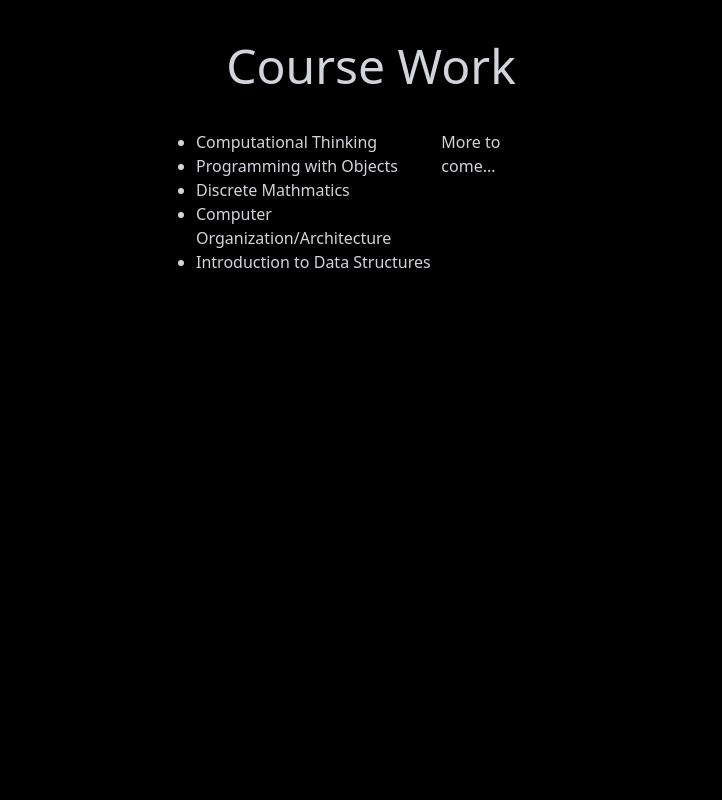
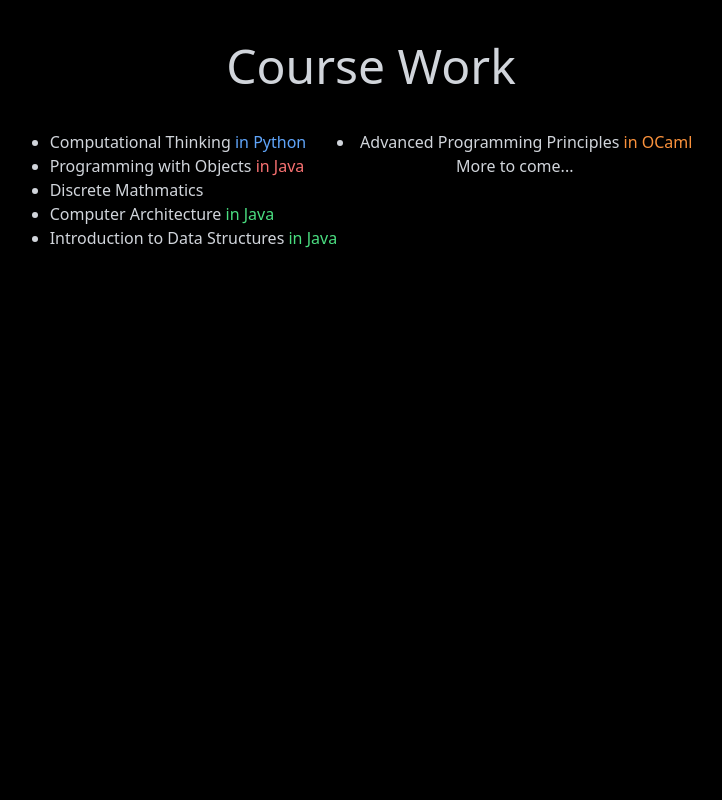
Before and after one commit to AmaarM/homepage, a Next.js app: page / in a window 1280 px wide. Shown: the part 1980-2780 px from the top of the page, without its empty margins (269-991 px from the left). Built offline with nearby package versions, Linux system fonts and the light colour scheme; no server answers.

Commit message:
Added transitions to more info button. Changed width for some sections

```diff
--- a/src/components/About.tsx
+++ b/src/components/About.tsx
@@ -5,7 +5,7 @@
   return (
     <div
       id="about"
-      className="text-skin-base md:w-screen flex flex-col justify-evenly my-10 ease-in duration-300 items-center w-[200px] mx-auto"
+      className="text-skin-base md:w-screen flex flex-col justify-evenly my-10 ease-in duration-300 items-center w-[400px] mx-auto"
     >
       <Image
         src={ProfilePic}
@@ -20,18 +20,34 @@
         of Minnesota
       </p>
       <h1 className="md:text-5xl text-3xl my-10 items-center">Course Work</h1>
-      <div className="text-skin-base flex flex-row justify-between md:max-w-[350px] max-w-[300px]">
+      <div className="text-skin-base flex flex-row justify-between md:max-w-[700px]">
         <div>
           <ul className="list-disc">
-            <li className="list-item">Computational Thinking</li>
-            <li className="list-item">Programming with Objects</li>
+            <li className="list-item">
+              Computational Thinking{" "}
+              <span className="text-blue-400">in Python</span>
+            </li>
+            <li className="list-item">
+              Programming with Objects{" "}
+              <span className="text-red-400">in Java</span>
+            </li>
             <li className="list-item">Discrete Mathmatics</li>
-            <li className="list-item">Computer Organization/Architecture</li>
-            <li className="list-item">Introduction to Data Structures</li>
+            <li className="list-item">
+              Computer Architecture{" "}
+              <span className="text-green-400">in Java</span>
+            </li>
+            <li className="list-item">
+              Introduction to Data Structures{" "}
+              <span className="text-green-400">in Java</span>
+            </li>
           </ul>
         </div>
         <div>
-          <p>More to come...</p>
+          <li className="list-item">
+            Advanced Programming Principles{" "}
+            <span className="text-orange-400">in OCaml</span>
+          </li>
+          <p className="text-center">More to come...</p>
         </div>
       </div>
     </div>
--- a/src/components/Experience.tsx
+++ b/src/components/Experience.tsx
@@ -63,7 +63,7 @@
 
   return (
     <div>
-      <div className="text-skin-base w-[500px] my-10 flex flex-row justify-center">
+      <div className="text-skin-base w-[500px] my-5 flex flex-row justify-center">
         <div>
           <Image
             src={image}
@@ -76,7 +76,7 @@
           <h1 className="text-2xl max-w-[450px] my-1">{title}</h1>
           <h1 className="text-xl my-1">{timeFrame}</h1>
           <h1
-            className="text-sm text-center my-5 cursor-pointer hover:text-skin-gray"
+            className="text-sm text-center my-5 cursor-pointer hover:text-skin-gray transition-all ease-in-out"
             onClick={handleOnClick}
           >
             More Info
@@ -86,7 +86,7 @@
       <div
         className={
           moreInfo
-            ? "flex justify-center text-skin-base flex-col mx-auto md:w-[500px] w-[200px] items-center text-center"
+            ? "flex justify-center text-skin-base flex-col mx-auto md:w-[500px] w-[200px] text-center"
             : "hidden"
         }
       >
--- a/src/components/Hero.tsx
+++ b/src/components/Hero.tsx
@@ -10,9 +10,9 @@
   const copyToClipboard = () => {
     setCopied(true);
     navigator.clipboard.writeText("amaarmo123@gmail.com");
-    setTimeout(() => setCopied(false), 8000);
+    setTimeout(() => setCopied(false), 2000);
   };
-
+  console.log(copied);
   return (
     <div className="fade-in animation-delay-1 text-skin-base my-7 mx-auto w-screen flex flex-row justify-evenly text-center z-0 h-[900px]">
       <div>
@@ -39,7 +39,7 @@
             <AiOutlineMail onClick={copyToClipboard} />
             {copied ? (
               <div className="w-[70px] text-center">
-                <h1 className="fade-in animation-delay-1 text-sm text-skin-base bg-gray-900 rounded-lg my-2">
+                <h1 className="fade-in-out text-sm text-skin-base bg-gray-900 rounded-lg my-2">
                   Copied to Clipboard
                 </h1>
               </div>
--- a/src/styles/globals.css
+++ b/src/styles/globals.css
@@ -26,6 +26,11 @@
   opacity: 0;
 }
 
+.fade-in-out {
+  opacity: 1;
+  animation: fade-in-out 2s linear;
+}
+
 @keyframes fadeIn {
   from {
     opacity: 0;
@@ -44,6 +49,16 @@
   }
 }
 
+@keyframes fade-in-out {
+  0%,
+  100% {
+    opacity: 0;
+  }
+  50% {
+    opacity: 1;
+  }
+}
+
 .animation-delay-1 {
   animation-delay: 200ms;
 }
```
